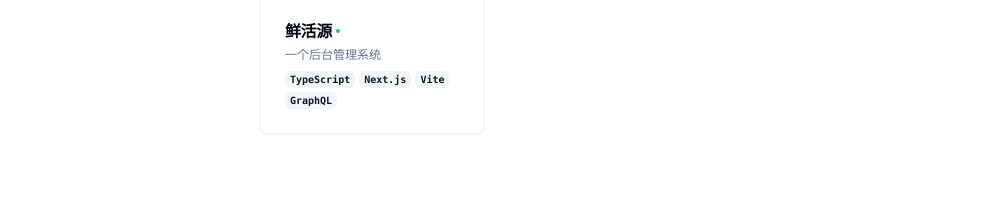
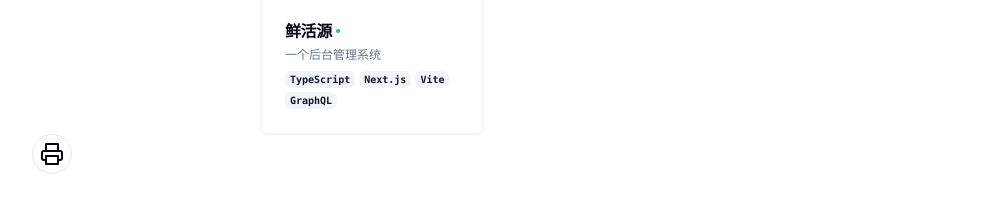
Before and after one commit to yikejason/cv, a Next.js app: page / in a window 1280 px wide. Shown: the part 1564-1776 px from the top of the page, without its empty margins (32-1019 px from the left). Built offline with nearby package versions, Linux system fonts and the light colour scheme.

Commit message:
added printButton component

```diff
--- a/src/app/globals.css
+++ b/src/app/globals.css
@@ -74,3 +74,7 @@
     @apply bg-background text-foreground;
   }
 }
+
+.print-force-new-page{
+  page-break-before: always;
+}
--- a/src/app/page.tsx
+++ b/src/app/page.tsx
@@ -1,15 +1,16 @@
 import { Button } from "@/components/ui/button";
-import { MailIcon, PhoneIcon, GlobeIcon } from "lucide-react";
+import { MailIcon, PhoneIcon, GlobeIcon, PrinterIcon } from "lucide-react";
 import { Avatar, AvatarImage, AvatarFallback } from "@/components/ui/avatar";
 import { Section } from "@/components/ui/section";
 import { Card, CardHeader, CardContent } from "@/components/ui/card";
 import { Badge } from "@/components/ui/badge";
-import { ProjectCard } from "@/components/projectCard";
+import { ProjectCard } from "@/components/project-card";
+import { PrintButton } from "@/components/print-button";
 import { MY_RESUME_DATA } from "@/data/my-resume-data";
 
 export default function Home() {
   return (
-    <main className="container mx-auto p-4 md:p-16 print:p-12">
+    <main className="container relative mx-auto scroll-my-12 overflow-auto p-4 md:p-16 print:p-12">
       <section className="mx-auto w-full max-w-2xl space-y-8 bg-white print:space-y-6">
         <div className="flex items-center justify-between">
           <div className="flex-1 space-y-1.5">
@@ -79,7 +80,7 @@ export default function Home() {
             );
           })}
         </Section>
-        <Section>
+        <Section className="print-force-new-page">
           <h2 className="text-xl font-bold">教育</h2>
           {MY_RESUME_DATA.education.map((education) => {
             return (
@@ -109,7 +110,7 @@ export default function Home() {
             })}
           </div>
         </Section>
-        <Section className="print-force-new-page scroll-mb-16">
+        <Section className="scroll-mb-16">
           <h2 className="text-xl font-bold">Projects</h2>
           <div className="-mx-3 grid grid-cols-1 gap-3 md:grid-cols-2 lg:grid-cols-3 print:grid-cols-3 print:gap-2">
             {MY_RESUME_DATA.projects.map((project) => {
@@ -126,6 +127,7 @@ export default function Home() {
           </div>
         </Section>
       </section>
+      <PrintButton />
     </main>
   );
 }
--- /dev/null
+++ b/src/components/print-button.jsx
@@ -0,0 +1,15 @@
+"use client";
+import { PrinterIcon } from "lucide-react";
+import { Button } from "./ui/button";
+export function PrintButton() {
+  return (
+    <Button
+      onClick={() => window.print()}
+      variant="outline"
+      size="icon"
+      className="fixed right-16 top-16 rounded-full shadow-2xl print:hidden"
+    >
+      <PrinterIcon className="my-6 size-6" />
+    </Button>
+  );
+}
```
Also changed, not shown: src/components/project-card.tsx (renamed from src/components/projectCard.tsx).
